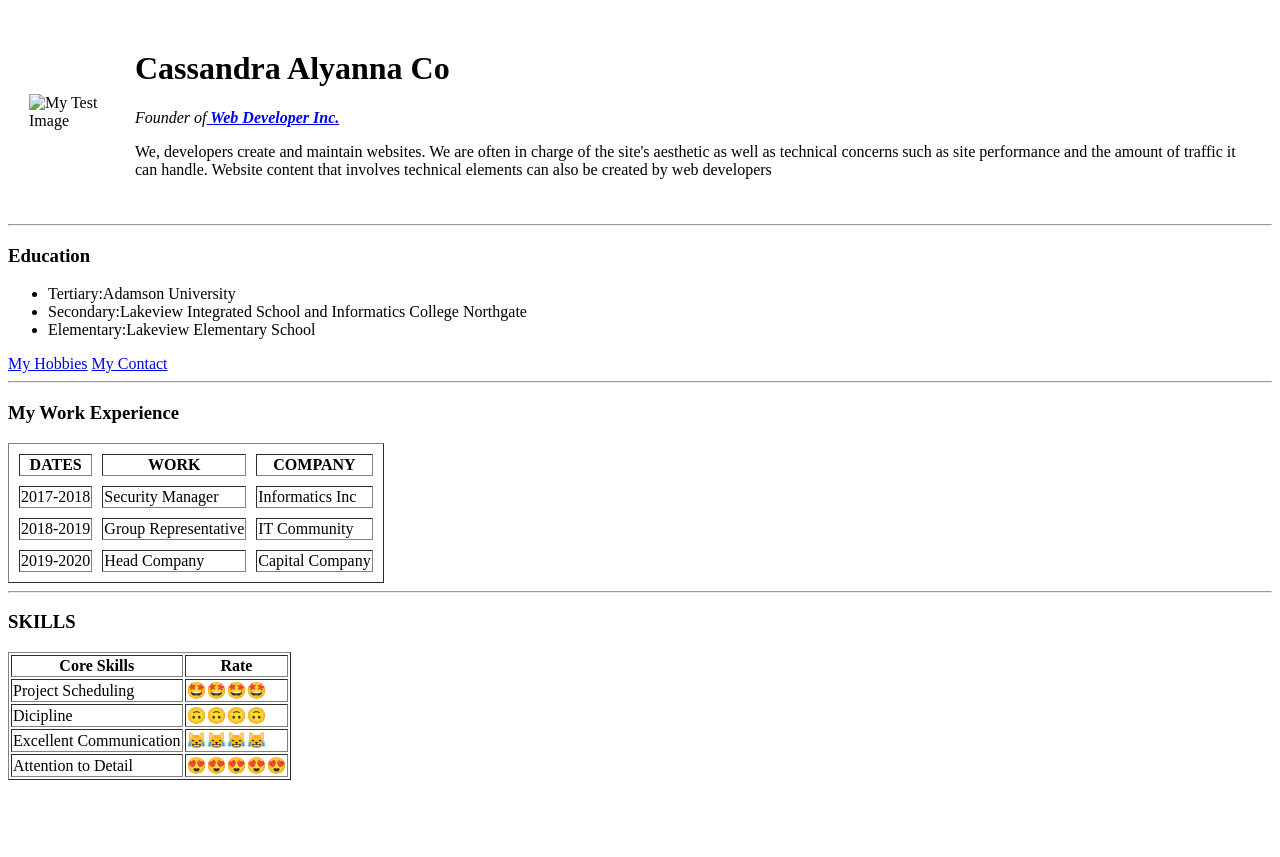
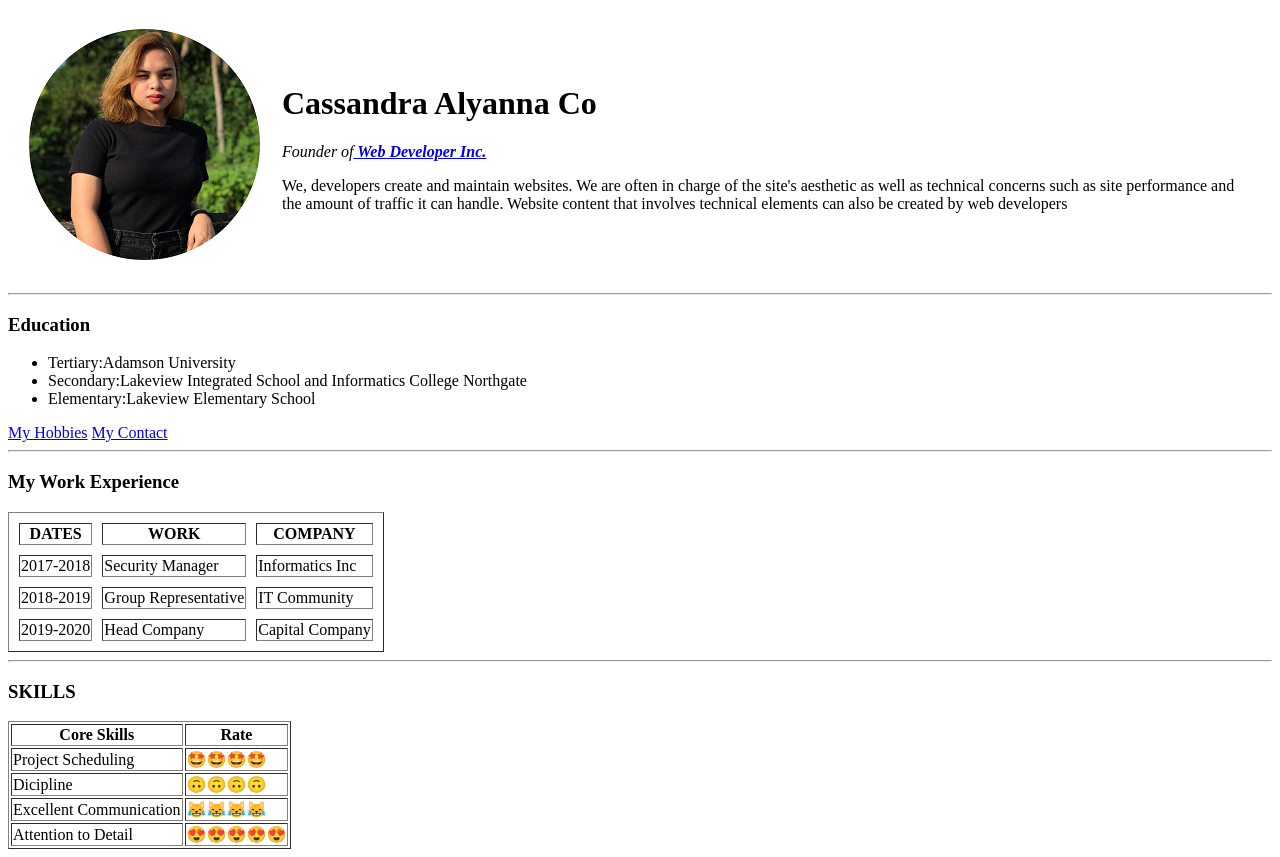
Before and after one commit to cassandraalyannaco/cv, a plain HTML site: page index.html in a window 1280 px wide. Before the commit the page ends 800 px from the top, so only its background shows below. Drawn offline with Linux system fonts and the light colour scheme.

Commit message:
Update index.html

```diff
--- a/index.html
+++ b/index.html
@@ -8,7 +8,7 @@
     <body>
         <table cellspacing="20">
             <tr>
-                <td><img src="images/1.png" alt="My Test Image"></td>
+                <td><img src="1.png" alt="My Test Image"></td>
 
             <td>
             <h1>Cassandra Alyanna Co</h1>
```
